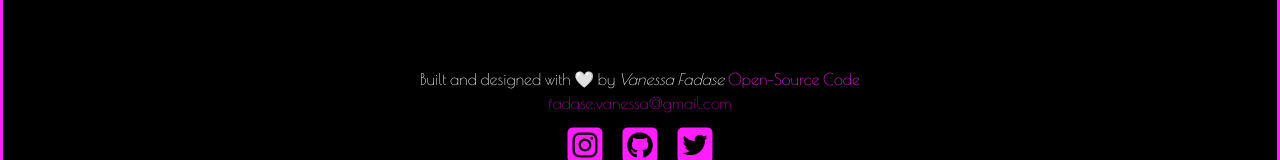
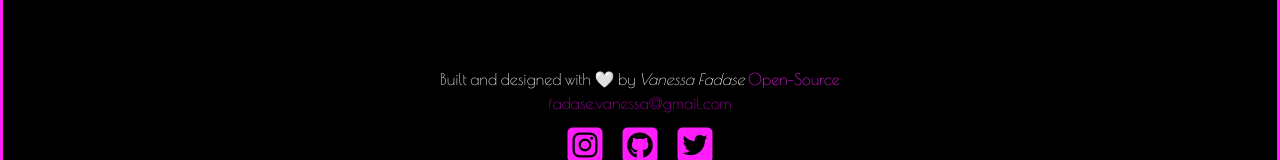
Before and after one commit to Ms-CodingPanda/Portfolio-Project, a plain HTML site: page about.html in a window 1280 px wide. Shown: the part 2015-2175 px from the top of the page. Drawn offline with nearby package versions, Linux system fonts and the light colour scheme; a web font is replaced by a local one.

Commit message:
Improved open-source wording

```diff
--- a/about.html
+++ b/about.html
@@ -157,7 +157,7 @@
               class="open-source-link"
               target="_blank"
             >
-              Open-Source Code</a
+              Open-Source</a
             ></span
           >
         </p>
```
Also changed, not shown: contact.html (+1 -1 lines), index.html (+1 -1 lines), work.html (+1 -1 lines), 1 other file.
